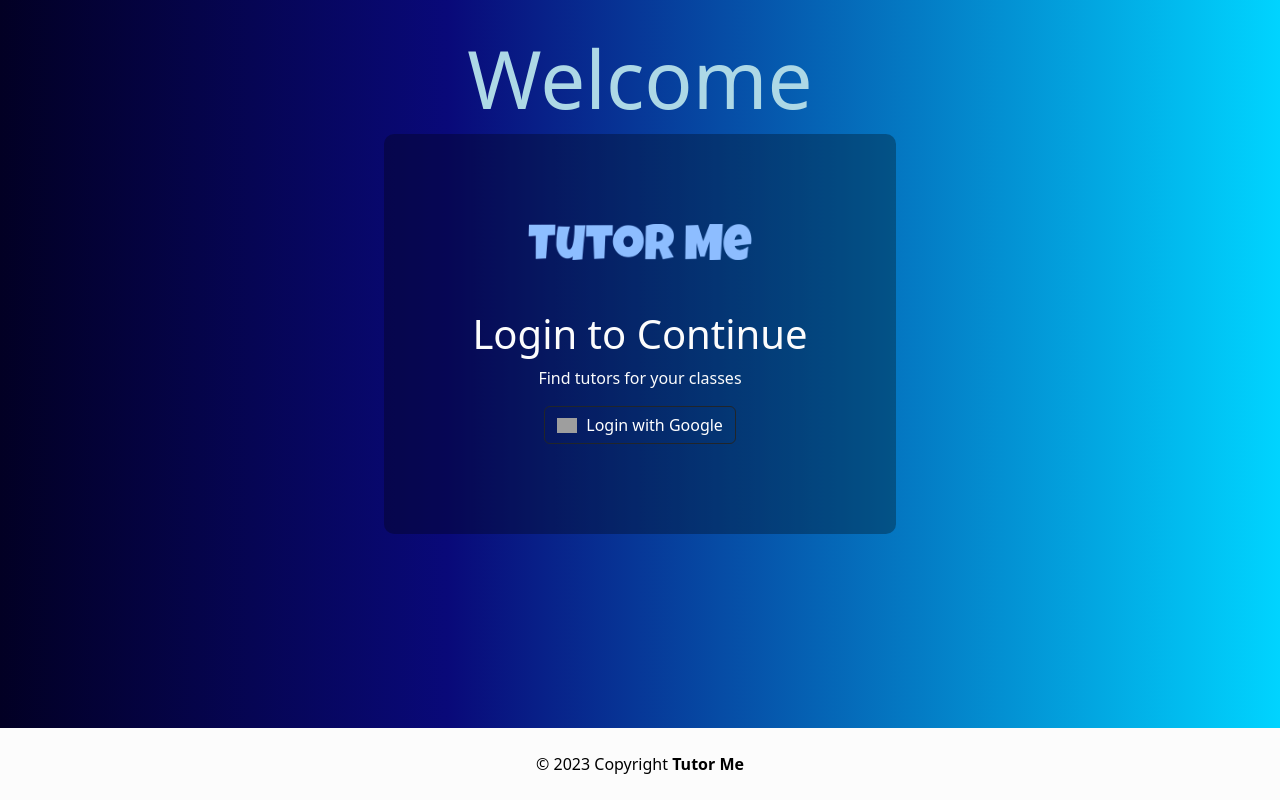
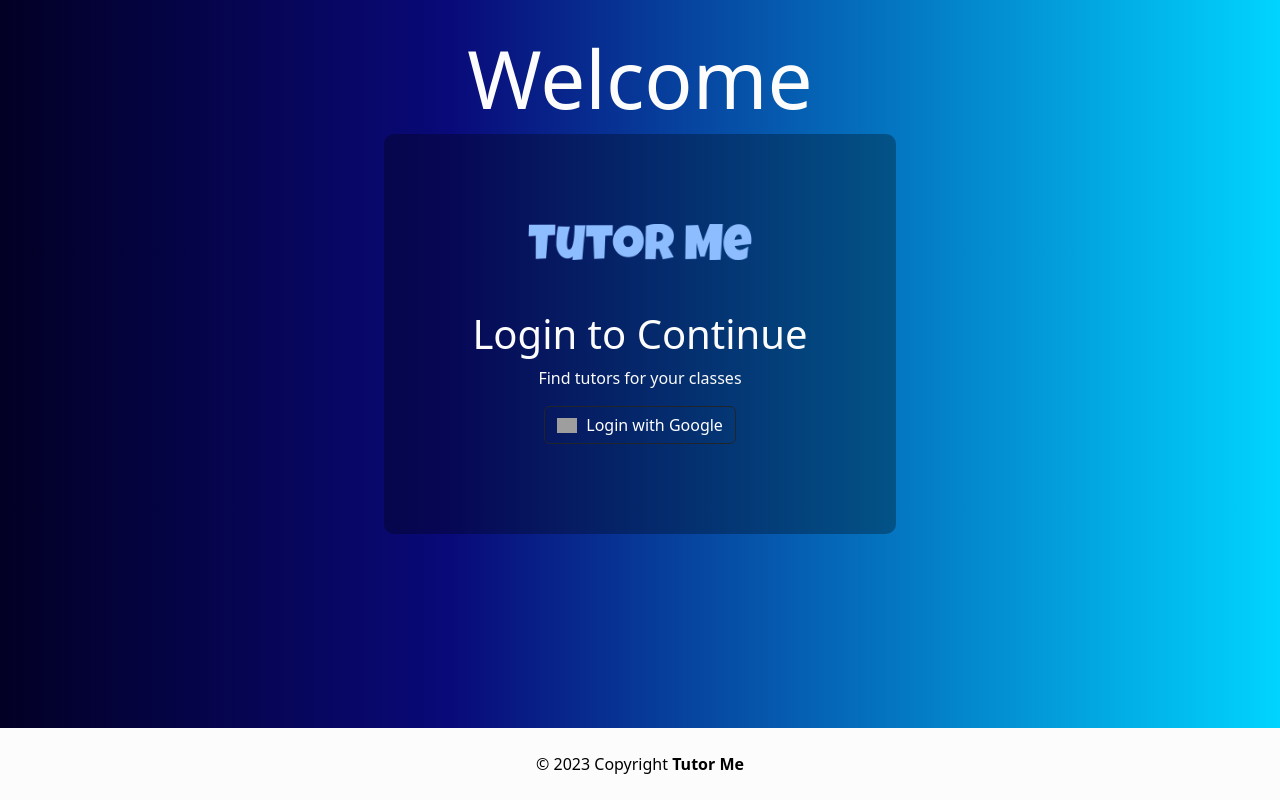
Before and after one commit to saarthak2002/TutorMe, a Django app: page /tutorme/profile/edit in a window 1280 px wide. Run offline with Django 4.2, Linux system fonts and the light colour scheme; some libraries are stand-ins or nearby versions; grey boxes are pictures that could not be loaded.

Commit message:
minor CSS edit

```diff
--- a/tutorme/static/tutorme/landing_page.css
+++ b/tutorme/static/tutorme/landing_page.css
@@ -1,11 +1,6 @@
 html, body {
     margin: 0;
     height: 100%;
-}
-
-.landing-heading {
-    color: #fcfcfc;
-    text-align: center;
 }
 
 .landing {
@@ -14,3 +9,8 @@ html, body {
     margin: 0;
     height: 100%;
 }
+
+.landing h1 {
+    color: #fcfcfc;
+    text-align: center;
+}
--- a/tutorme/templates/tutorme/index.html
+++ b/tutorme/templates/tutorme/index.html
@@ -48,7 +48,7 @@
 
     {% else %}
     <div class="landing">
-      <h1 class="display-1 heading" style="padding-top: 30px;">Welcome</h1>
+      <h1 class="display-1" style="padding-top: 30px;">Welcome</h1>
       <div class="d-flex justify-content-center">
 
         <div class="container login-container" style="width: 40%; height: 400px;">
```
